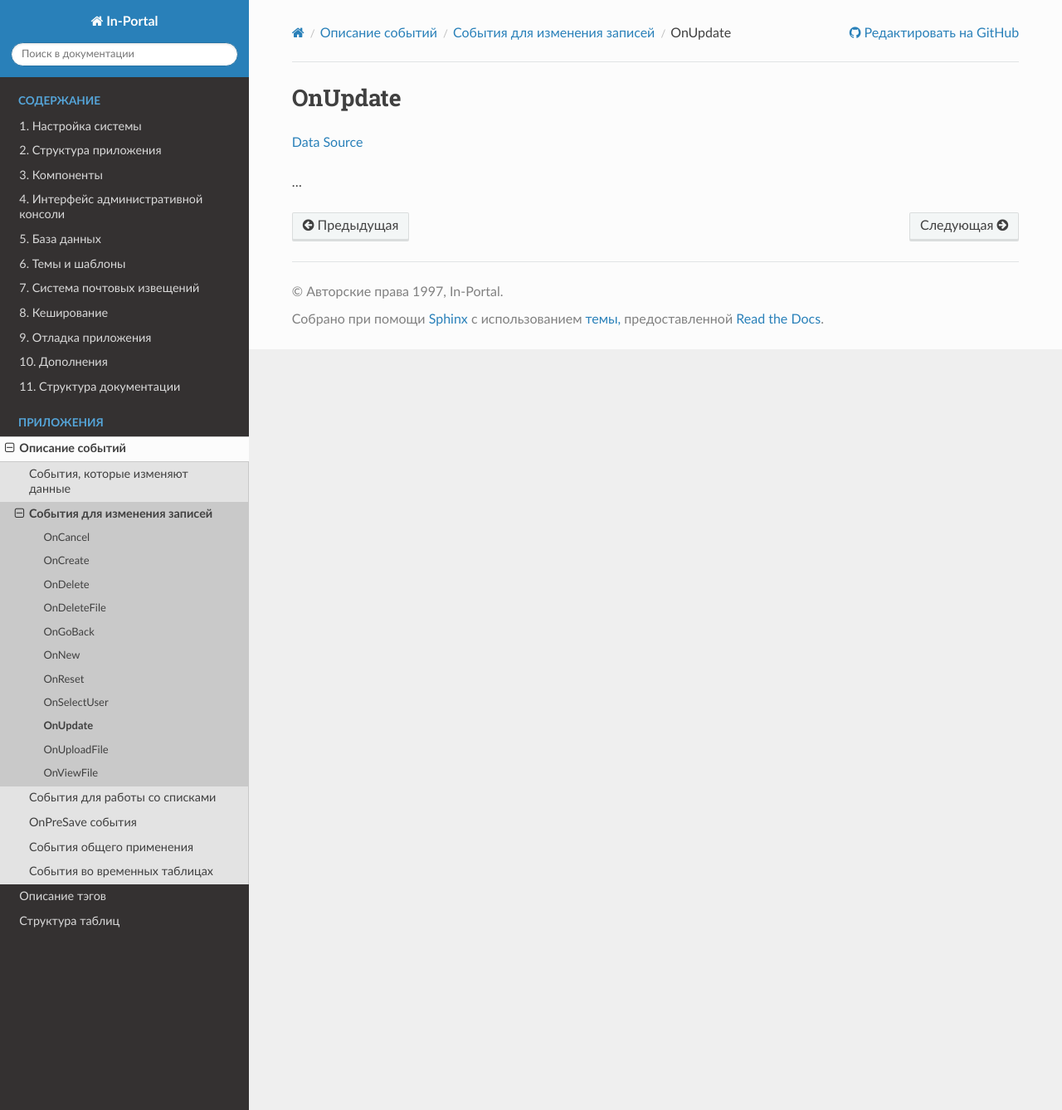
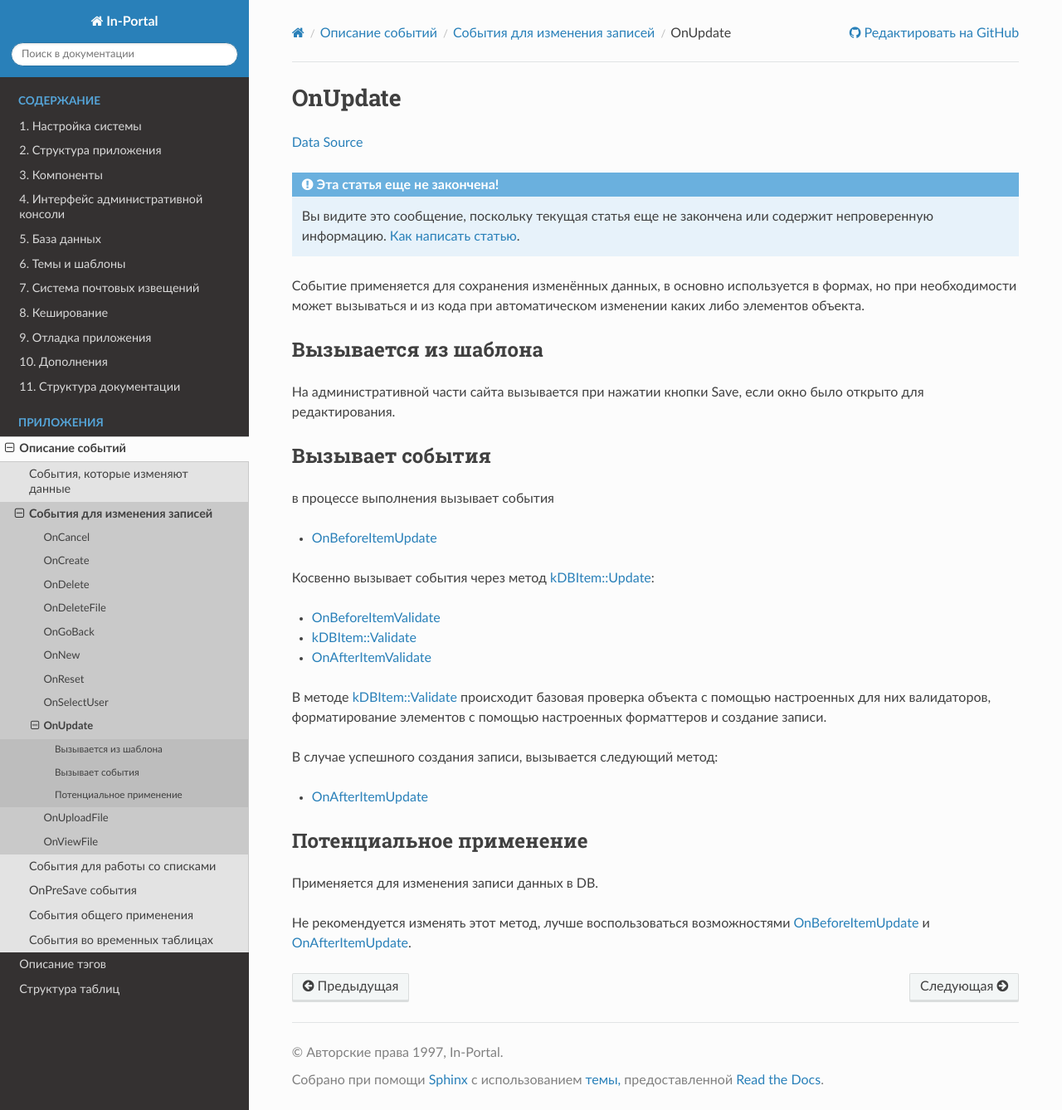
Before and after one commit to in-portal/guide-ru, a Sphinx documentation site: the page built from docs/events/live_editing/on_update.rst, in a window 1280 px wide and 1338 px high. Shown: the whole window at 83% size. Built offline with Sphinx 7.4.7 and the Read the Docs theme 3.1.0, drawn with Linux system fonts in a browser that asks for light colours.

Commit message:
Integrated "/events/live_editing/on_update.rst"

```diff
--- a/docs/events/live_editing/on_update.rst
+++ b/docs/events/live_editing/on_update.rst
@@ -2,6 +2,44 @@ OnUpdate
 ========
 `Data Source`_
 
-...
+.. include:: /includes/not_finished.rst
+
+Событие применяется для сохранения изменённых данных, в основно используется в формах, но при необходимости может
+вызываться и из кода при автоматическом изменении каких либо элементов объекта.
+
+Вызывается из шаблона
+---------------------
+
+На административной части сайта вызывается при нажатии кнопки Save, если окно было открыто для редактирования.
+
+Вызывает события
+----------------
+
+в процессе выполнения вызывает события
+
+- :doc:`/events/modify_data/on_before_item_update`
+
+Косвенно вызывает события через метод
+:doc:`kDBItem::Update </application_structure/system_classes/working_with_kdbitem_class>`:
+
+- :doc:`/events/modify_data/on_before_item_validate`
+- :doc:`kDBItem::Validate </application_structure/system_classes/working_with_kdbitem_class>`
+- :doc:`/events/modify_data/on_after_item_validate`
+
+В методе :doc:`kDBItem::Validate </application_structure/system_classes/working_with_kdbitem_class>` происходит базовая
+проверка объекта с помощью настроенных для них валидаторов, форматирование элементов с помощью настроенных форматтеров
+и создание записи.
+
+В случае успешного создания записи, вызывается следующий метод:
+
+- :doc:`/events/modify_data/on_after_item_update`
+
+Потенциальное применение
+------------------------
+
+Применяется для изменения записи данных в DB.
+
+Не рекомендуется изменять этот метод, лучше воспользоваться возможностями
+:doc:`/events/modify_data/on_before_item_update` и :doc:`/events/modify_data/on_after_item_update`.
 
 .. _Data Source: http://guide.in-portal.org/rus/index.php/EventHandler:OnUpdate
```
